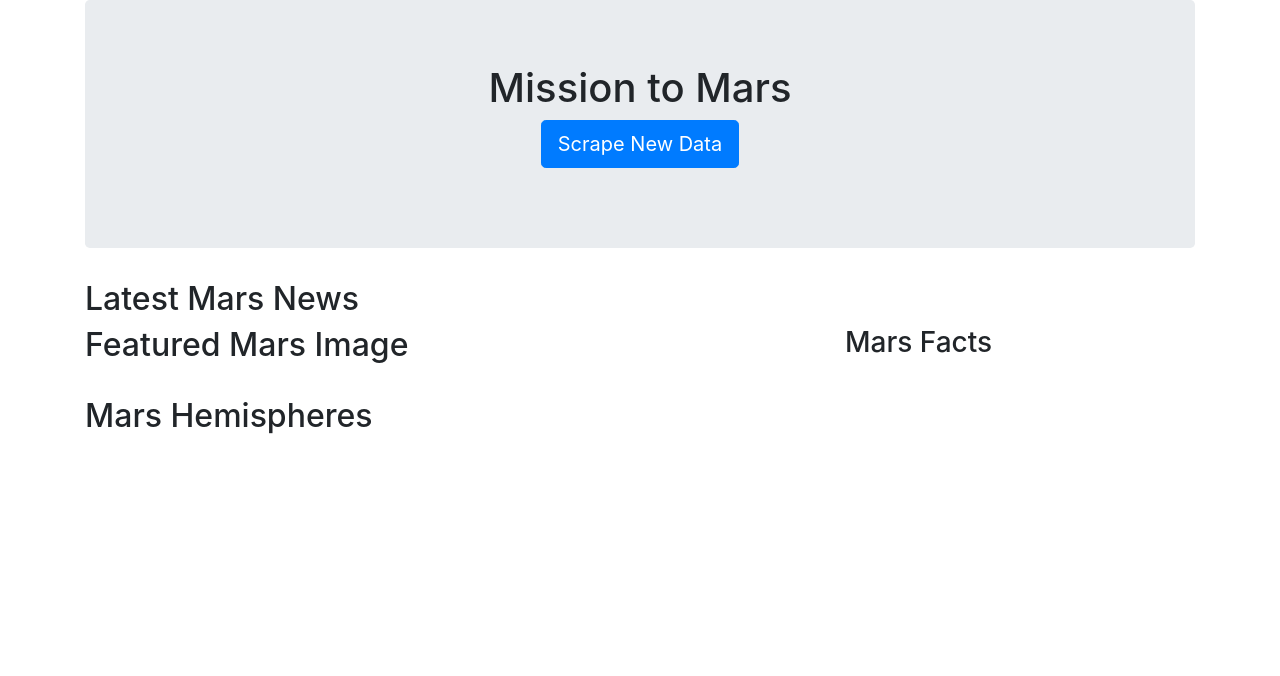
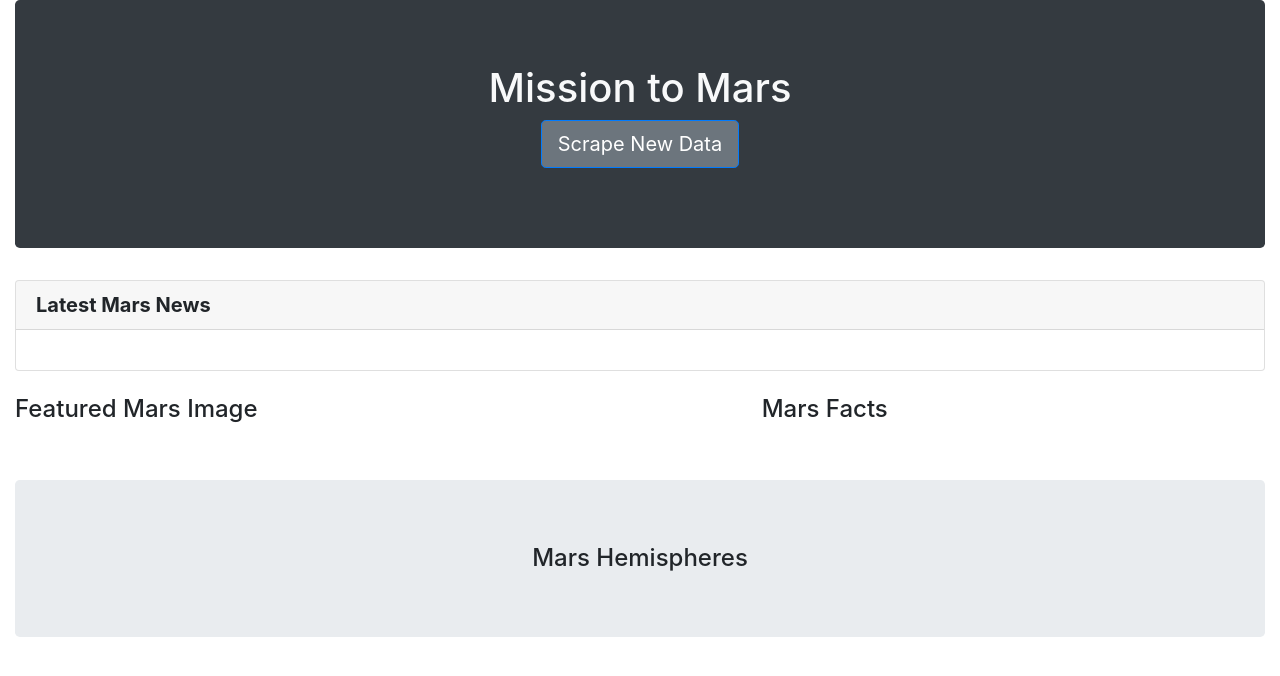
Before and after one commit to tritchlin/web-scraping-challenge, a Flask app: template Missions_to_Mars/templates/index.html in a window 1280 px wide. Shown: the top 676 px of the page. Run offline with Flask 2, Linux system fonts and the light colour scheme; the template is opened without the code that fills it, so the values that code supplies are empty; some libraries are stand-ins or nearby versions.

Commit message:
project update and finalization
removed style.css
added bootstrap styling to index.html and empty.html

```diff
--- a/Missions_to_Mars/static/style.css
+++ /dev/null
@@ -1,3 +0,0 @@
-/* body {
-    background-color: lightcyan;
-} */
--- a/Missions_to_Mars/templates/index.html
+++ b/Missions_to_Mars/templates/index.html
@@ -7,45 +7,71 @@
   <meta http-equiv="X-UA-Compatible" content="ie=edge">
   <title>Mission to Mars</title>
   <link rel="stylesheet" href="https://cdn.jsdelivr.net/npm/bootstrap@4.6.0/dist/css/bootstrap.min.css" integrity="sha384-B0vP5xmATw1+K9KRQjQERJvTumQW0nPEzvF6L/Z6nronJ3oUOFUFpCjEUQouq2+l" crossorigin="anonymous">
-  <link rel="stylesheet" href='/static/style.css' />
 </head>
 
 <body>
-  <div class="container">
+  <div class="container-fluid">
 
-    <div class="jumbotron text-center">
+    <div class="jumbotron text-center bg-dark text-light">
       <h1>Mission to Mars</h1>
-      <p><a class="btn btn-primary btn-lg" href="/scrape" role="button">Scrape New Data</a></p>
+      <p><a class="btn btn-primary btn-lg bg-secondary" href="/scrape" role="button">Scrape New Data</a></p>
     </div>
 
     <!-- Mars News -->
     <div class="row" id="latest-news">
       <div class="col-md-12">
-        <h2 class="heading">Latest Mars News</small>
-        <h4 class="heading">{{mars.news.title}}</small></h4>
-        <div>{{mars.news.body}}</div>
+        <div class="card">
+          <h5 class="card-header font-weight-bold">
+            Latest Mars News
+          </h5>
+          <div class="card-body">
+            <p class="card-text">{{mars.news.title}}</p>
+          </div>
+        </div>
       </div>
     </div>
 
-    <div class="row" id="images-facts">
-      <div class="col-md-8">
-        <h2 class="heading">Featured Mars Image</small></h2>
-        <img src="{{mars.image}}"></img>
+    <div class="row mt-4 mb-4" id="images-facts">
+      <div class="col-md-7">
+        <h4 class="heading">Featured Mars Image</h4>
+        <img class="img-responsive" src="{{mars.image}}"></img>
       </div>
-      <div class="col-md-4">
-        <h3 class="heading">Mars Facts</small></h3>
+      <div class="col-md-5">
+        <h4 class="heading">Mars Facts</h4>
         <div>{{mars.facts|safe}}</div>
       </div>
     </div>
 
-    <div class="row" id="hemispheres">
+
+
+
+    <div class="row-fluid mt-4 mb-4" id="hemispheres">
+      <div class="card-deck">
+        <div class="col-md-12">
+          <h4 class="jumbotron text-center">Mars Hemispheres</h4>
+        </div>
+      {% for value in mars.hemis %}
+        <!-- <div class="col-md-3"> -->
+          <div class="card" style="width: 18rem;">
+            <img class="card-img-top" src={{value.img_url}}>
+            <div class="card-body">
+              <h4 class="card-text">{{value.title}}</h4>
+            </div>
+          </div>
+        <!-- </div> -->
+      {%endfor%}
+      </div>
+    </div>
+
+
+
+    <!-- <div class="row mt-4 mb-4" id="hemispheres">
       <div class="col-md-12">
-        <h2 class="heading">Mars Hemispheres</small></h2>
+        <h2 class="heading text-center">Mars Hemispheres</small></h2>
       </div>
     </div>
 
     <div class="row" id="hemisphere-cards">
-
       {% for value in mars.hemis %}
         <div class="col-md-3">
           <div class="card" style="width: 18rem;">
@@ -56,9 +82,10 @@
           </div>
         </div>
       {%endfor%}
+    </div> -->
 
-    </div>
   </div>
+
 
 <script src="https://code.jquery.com/jquery-3.5.1.slim.min.js" integrity="sha384-DfXdz2htPH0lsSSs5nCTpuj/zy4C+OGpamoFVy38MVBnE+IbbVYUew+OrCXaRkfj" crossorigin="anonymous"></script>
 <script src="https://cdn.jsdelivr.net/npm/popper.js@1.16.1/dist/umd/popper.min.js" integrity="sha384-9/reFTGAW83EW2RDu2S0VKaIzap3H66lZH81PoYlFhbGU+6BZp6G7niu735Sk7lN" crossorigin="anonymous"></script>
```
Also changed, not shown: Missions_to_Mars/templates/empty.html (+4 -8 lines).
